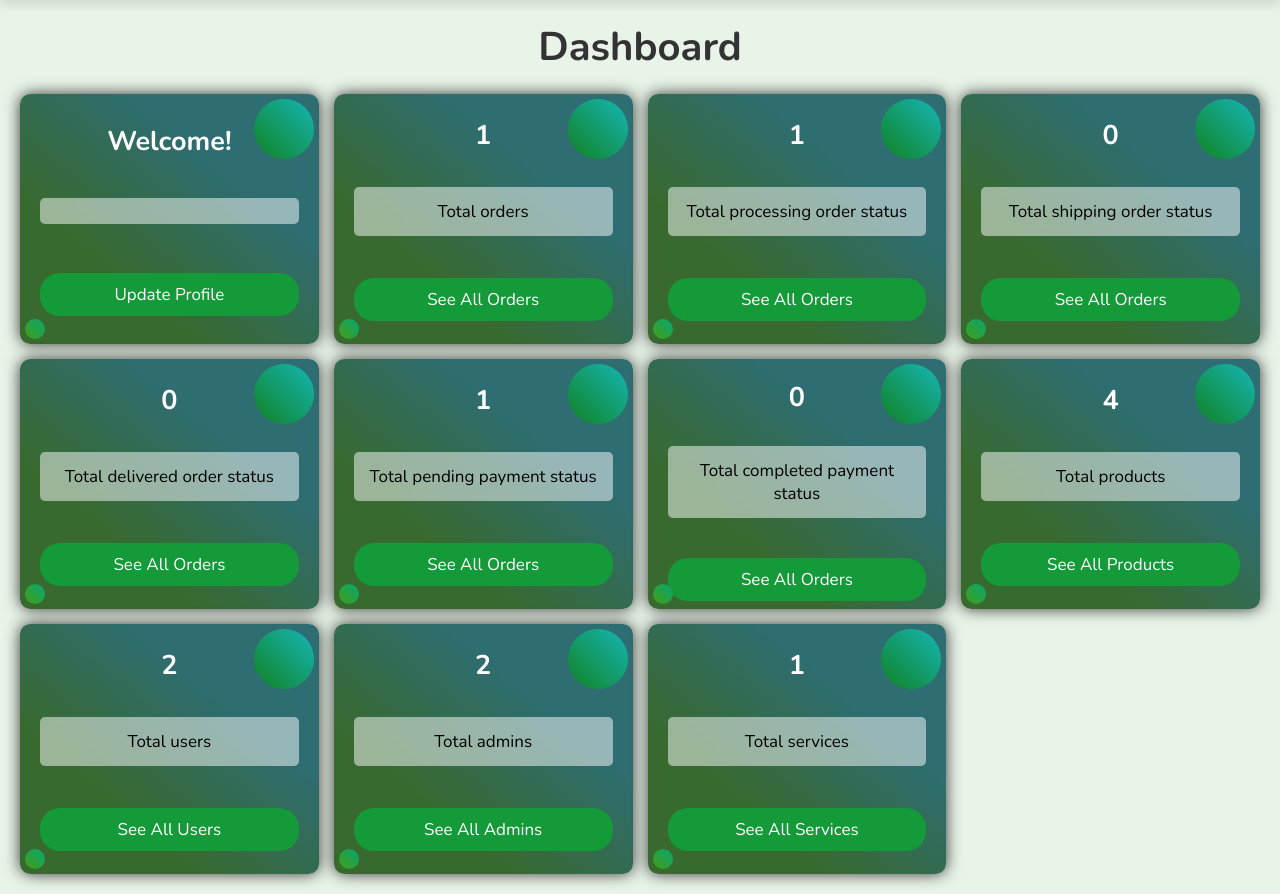
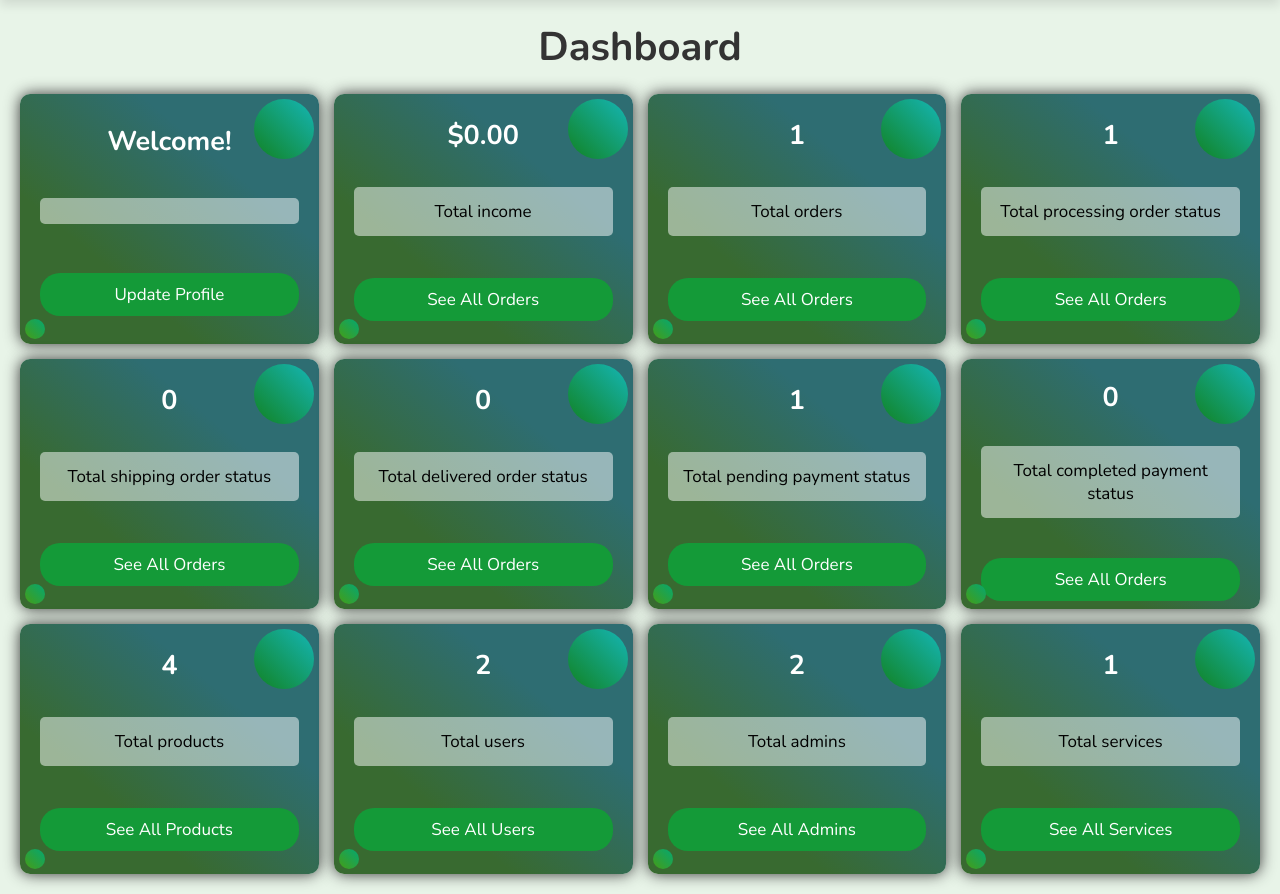
Before and after one commit to JewelShahi/influxify-php-mysql, a PHP site: page /influxify/admin/dashboard.php in a window 1280 px wide. Shown: the part 75-969 px from the top of the page. Run offline with PHP 8.4, Linux system fonts and the light colour scheme; a user stored in the database is signed in; data comes from the database, SQL or seed files in the repository; some libraries are stand-ins or nearby versions.

Commit message:
version 12 filters

```diff
--- a/admin/dashboard.php
+++ b/admin/dashboard.php
@@ -40,6 +40,17 @@ if (!isset($admin_id)) {
 
       <div class="box">
         <?php
+        $select_orders = $conn->prepare("SELECT SUM(total_price) AS total_income FROM orders WHERE payment_status = 'completed'");
+        $select_orders->execute();
+        $income = $select_orders->fetch(PDO::FETCH_ASSOC);
+        ?>
+        <h3 style="z-index: 9999; text-wrap: wrap;">$<?= number_format($income['total_income'], 2, '.', ','); ?></h3>
+        <p>Total income</p>
+        <a href="placed_orders.php" class="btn">See all orders</a>
+      </div>
+
+      <div class="box">
+        <?php
         $select_orders = $conn->prepare("SELECT id FROM orders GROUP BY id");
         $select_orders->execute();
         $number_of_orders = $select_orders->rowCount();
@@ -51,8 +62,8 @@ if (!isset($admin_id)) {
 
       <div class="box">
         <?php
-        $select_order_status_processing = $conn->prepare("SELECT id FROM orders where order_status = ? GROUP BY id");
-        $select_order_status_processing->execute(['processing']);
+        $select_order_status_processing = $conn->prepare("SELECT id FROM orders WHERE order_status = 'processing' GROUP BY id");
+        $select_order_status_processing->execute();
         $number_of_order_status_processing = $select_order_status_processing->rowCount()
         ?>
         <h3><?= $number_of_order_status_processing; ?></h3>
@@ -62,8 +73,8 @@ if (!isset($admin_id)) {
 
       <div class="box">
         <?php
-        $select_order_status_shipping = $conn->prepare("SELECT id FROM orders where order_status = ? GROUP BY id");
-        $select_order_status_shipping->execute(['shipping']);
+        $select_order_status_shipping = $conn->prepare("SELECT id FROM orders WHERE order_status = 'shipping' GROUP BY id");
+        $select_order_status_shipping->execute();
         $number_of_order_status_shipping = $select_order_status_shipping->rowCount()
         ?>
         <h3><?= $number_of_order_status_shipping; ?></h3>
@@ -73,8 +84,8 @@ if (!isset($admin_id)) {
 
       <div class="box">
         <?php
-        $select_order_status_delivered = $conn->prepare("SELECT id FROM orders where order_status = ? GROUP BY id");
-        $select_order_status_delivered->execute(['delivered']);
+        $select_order_status_delivered = $conn->prepare("SELECT id FROM orders WHERE order_status = 'delivered' GROUP BY id");
+        $select_order_status_delivered->execute();
         $number_of_order_status_delivered = $select_order_status_delivered->rowCount()
         ?>
         <h3><?= $number_of_order_status_delivered; ?></h3>
@@ -84,8 +95,8 @@ if (!isset($admin_id)) {
 
       <div class="box">
         <?php
-        $select_payment_status_pendings = $conn->prepare("SELECT id FROM orders where payment_status = ? GROUP BY id");
-        $select_payment_status_pendings->execute(['pending']);
+        $select_payment_status_pendings = $conn->prepare("SELECT id FROM orders WHERE payment_status = 'pending' GROUP BY id");
+        $select_payment_status_pendings->execute();
         $number_of_payment_status_pendings = $select_payment_status_pendings->rowCount()
         ?>
         <h3><?= $number_of_payment_status_pendings; ?></h3>
@@ -95,8 +106,8 @@ if (!isset($admin_id)) {
 
       <div class="box">
         <?php
-        $select_payment_status_completed = $conn->prepare("SELECT id FROM orders where payment_status = ? GROUP BY id");
-        $select_payment_status_completed->execute(['completed']);
+        $select_payment_status_completed = $conn->prepare("SELECT id FROM orders WHERE payment_status = 'completed' GROUP BY id");
+        $select_payment_status_completed->execute();
         $number_of_payment_status_completed = $select_payment_status_completed->rowCount()
         ?>
         <h3><?= $number_of_payment_status_completed; ?></h3>
```
